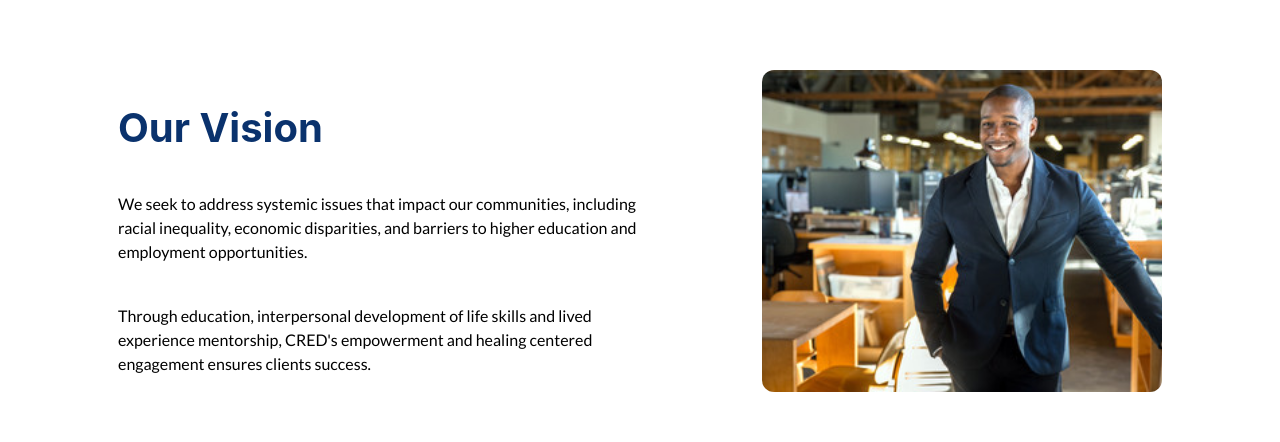
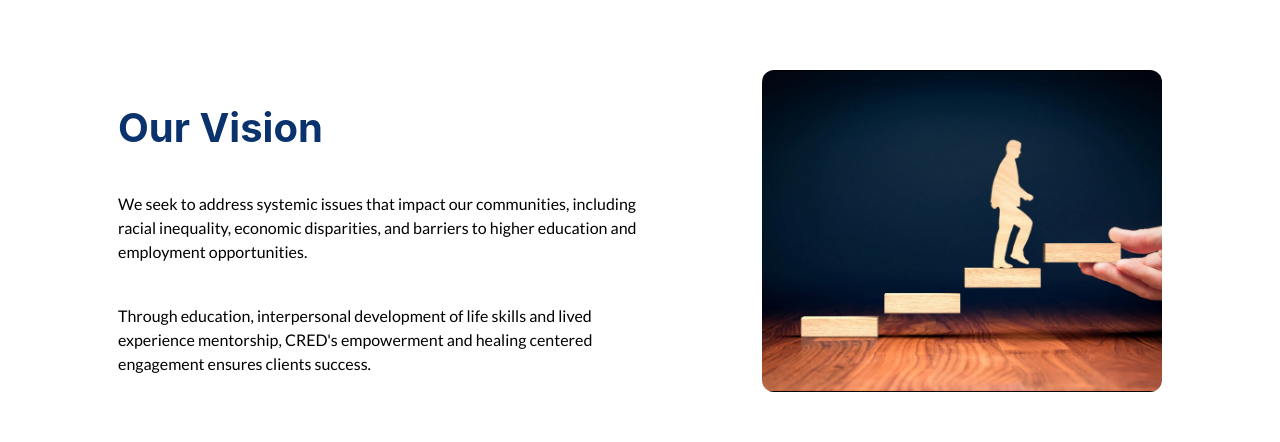
Before and after one commit to TritonSE/CRED, a Next.js app in the folder frontend/: page /about in a window 1280 px wide. Shown: the part 334-776 px from the top of the page. Built offline with nearby package versions, Linux system fonts and the light colour scheme; what @tritonse/tse-constellation would draw is missing.

Commit message:
Updated Vision Picture

```diff
--- a/frontend/src/app/about/page.tsx
+++ b/frontend/src/app/about/page.tsx
@@ -41,7 +41,7 @@ export default function AboutUsPage() {
             </div>
 
             <div className="about-image-placeholder">
-              <Image src="/AboutPic1.png" alt="About Us Image" width={400} height={300} />
+              <Image src="/OurVisionImage.png" alt="About Us Image" width={400} height={300} />
             </div>
           </div>
         </div>
```
Also changed, not shown: frontend/public/OurVisionImage.png (added).
